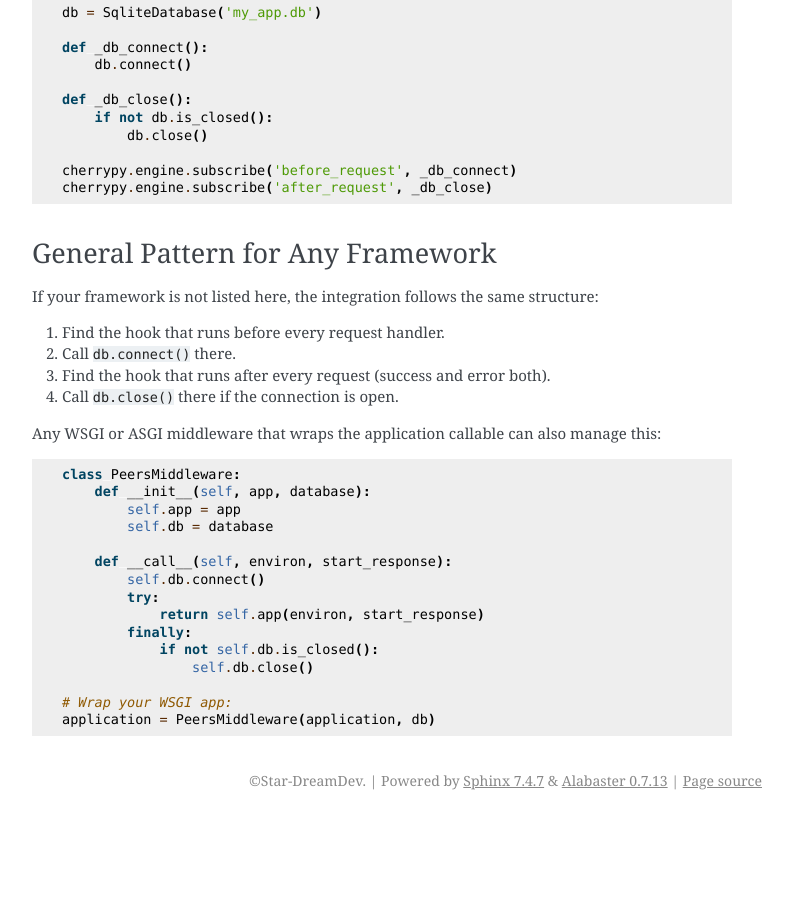
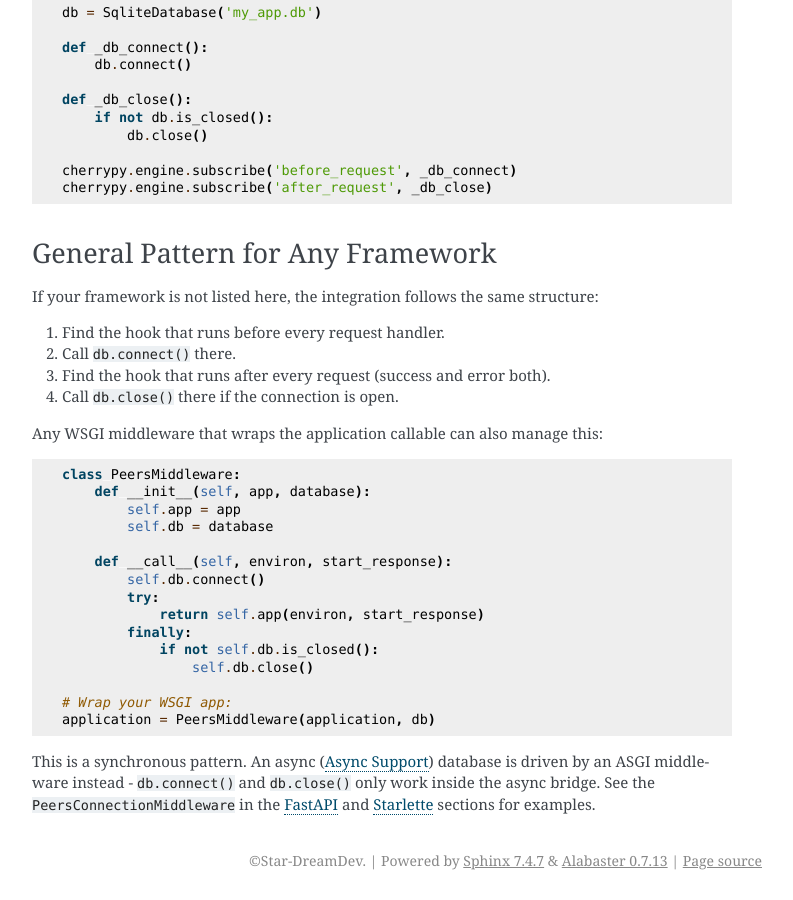
Before and after one commit to Star-DreamDev/myPeers, a Sphinx documentation site: the page built from docs/peers/framework_integration.rst, in a window 1280 px wide and 900 px high, scrolled down 10083 px. Shown: the whole window, without its empty margins (378-1171 px from the left). Built offline with Sphinx 7.4.7, drawn with Linux system fonts in a browser that asks for light colours; the version number could not be read and is left out; before the commit the page ends 10903 px from its top, so only the background shows below that.

Commit message:
Fix up the wsgi/asgi distinction.
[skip ci]

```diff
--- a/docs/peers/framework_integration.rst
+++ b/docs/peers/framework_integration.rst
@@ -608,8 +608,7 @@ structure:
 3. Find the hook that runs after every request (success and error both).
 4. Call ``db.close()`` there if the connection is open.
 
-Any WSGI or ASGI middleware that wraps the application callable can also
-manage this:
+Any WSGI middleware that wraps the application callable can also manage this:
 
 .. code-block:: python
 
@@ -628,3 +627,8 @@ manage this:
 
    # Wrap your WSGI app:
    application = PeersMiddleware(application, db)
+
+This is a synchronous pattern. An async (:ref:`pwasyncio`) database is driven by
+an ASGI middleware instead - ``db.connect()`` and ``db.close()`` only work inside
+the async bridge. See the ``PeersConnectionMiddleware`` in the :ref:`fastapi`
+and :ref:`starlette` sections for examples.
```
